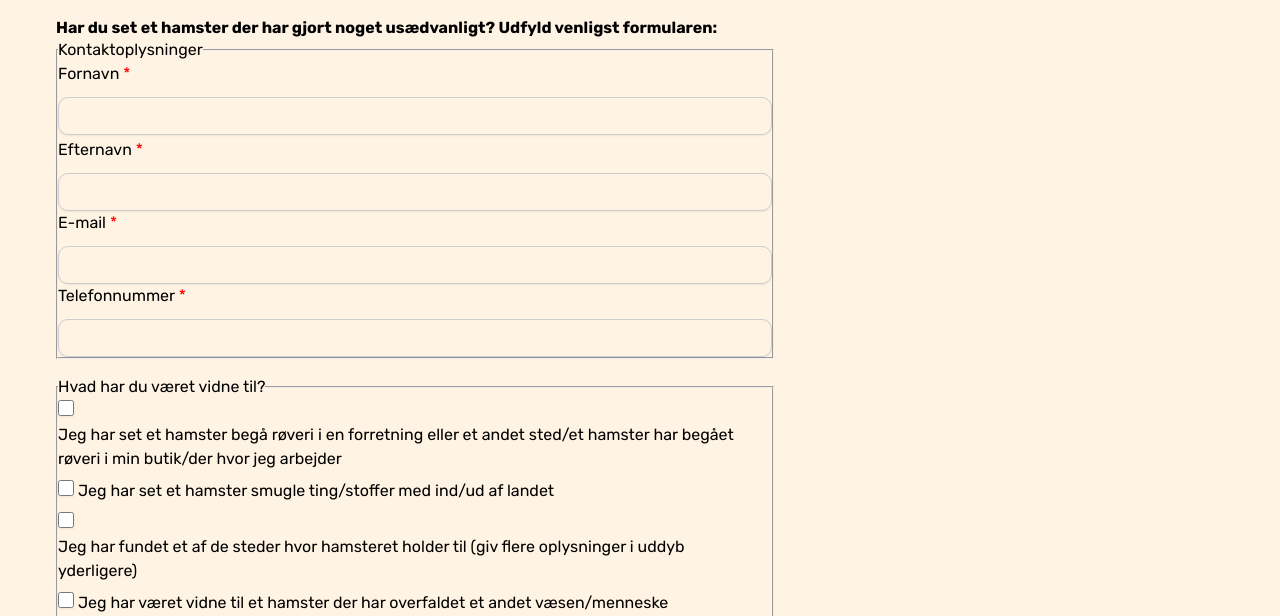
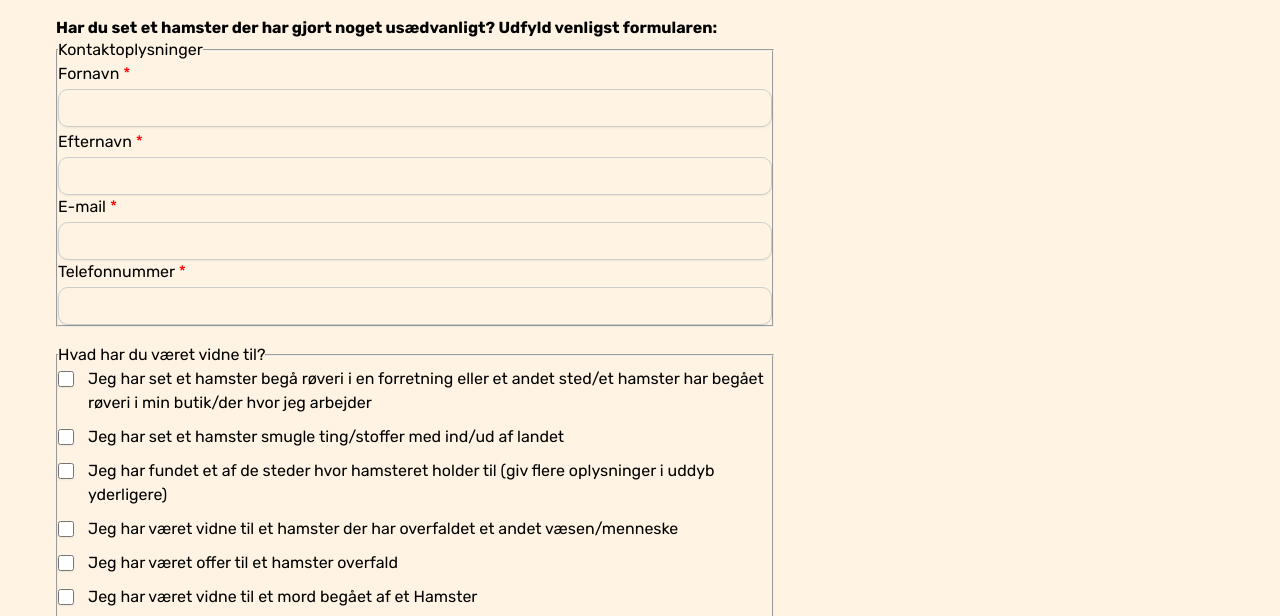
Before and after one commit to luch0005/katastrofe-side, a plain HTML site: page register.html in a window 1280 px wide. Shown: the part 166-782 px from the top of the page. Drawn offline with Linux system fonts and the light colour scheme.

Commit message:
tilføjelser til forms, gjort det pænt

```diff
--- a/css/forms.css
+++ b/css/forms.css
@@ -86,12 +86,17 @@ form {
   color: red;
 }
 
-.checkbox-group {
-  vertical-align: middle;
-  margin-right: 6px;
+.checkbox-item {
+  display: grid;
+  grid-template-columns: 30px 1fr;
+  margin-bottom: 10px;
 }
-
-label {
-  display: inline-block;
-  margin-bottom: 8px;
+.checkbox-item input[type="checkbox"] {
+  grid-area: 1/1;
+  align-self: start;
+  margin-top: 4px;
 }
+.checkbox-item label {
+  grid-area: 1/2;
+  align-self: start;
+}
--- a/register.html
+++ b/register.html
@@ -67,8 +67,8 @@
           </fieldset>
           <fieldset>
             <legend>Hvad har du været vidne til?</legend>
-            <div class="checkbox-group">
-              <div>
+            <div>
+              <div class="checkbox-item">
                 <input type="checkbox" id="begaaroeveri" />
                 <label for="begaaroeveri"
                   >Jeg har set et hamster begå røveri i en forretning eller et
@@ -76,34 +76,34 @@
                   jeg arbejder</label
                 >
               </div>
-              <div>
+              <div class="checkbox-item">
                 <input type="checkbox" id="smugle" />
                 <label for="smugle"
                   >Jeg har set et hamster smugle ting/stoffer med ind/ud af
                   landet</label
                 >
               </div>
-              <div>
+              <div class="checkbox-item">
                 <input type="checkbox" id="moede" />
                 <label for="moede"
                   >Jeg har fundet et af de steder hvor hamsteret holder til (giv
                   flere oplysninger i uddyb yderligere)</label
                 >
               </div>
-              <div>
+              <div class="checkbox-item">
                 <input type="checkbox" id="overfald" />
                 <label for="overfald"
                   >Jeg har været vidne til et hamster der har overfaldet et
                   andet væsen/menneske</label
                 >
               </div>
-              <div>
+              <div class="checkbox-item">
                 <input type="checkbox" id="offeroverfald" />
                 <label for="offeroverfald"
                   >Jeg har været offer til et hamster overfald</label
                 >
               </div>
-              <div>
+              <div class="checkbox-item">
                 <input type="checkbox" id="mord" />
                 <label for="mord"
                   >Jeg har været vidne til et mord begået af et Hamster</label
@@ -115,7 +115,7 @@
             <input type="text" />
           </fieldset>
           <br />
-          <div class="checkbox-group">
+          <div>
             <input type="checkbox" id="accept_terms" />
             <label for="accept_terms"
               >Accepter venligst vores terms & conditions</label
```
